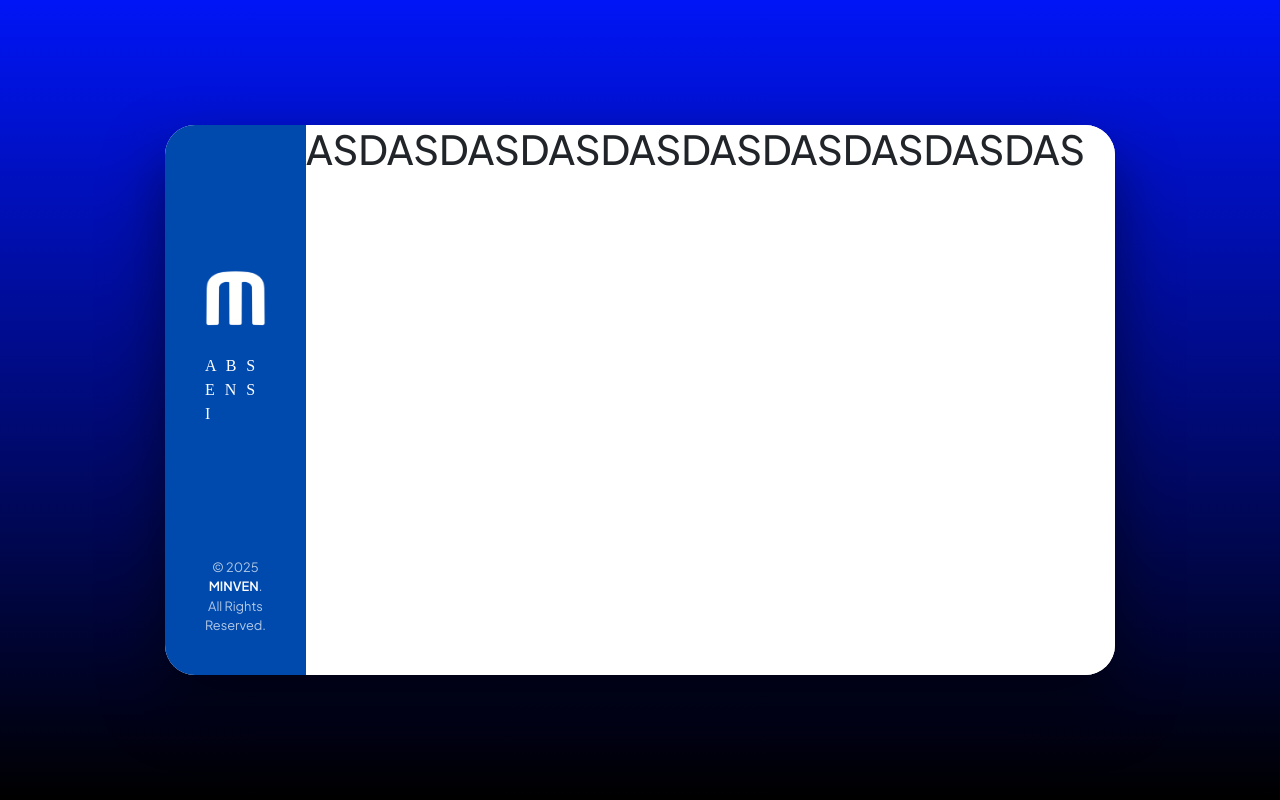
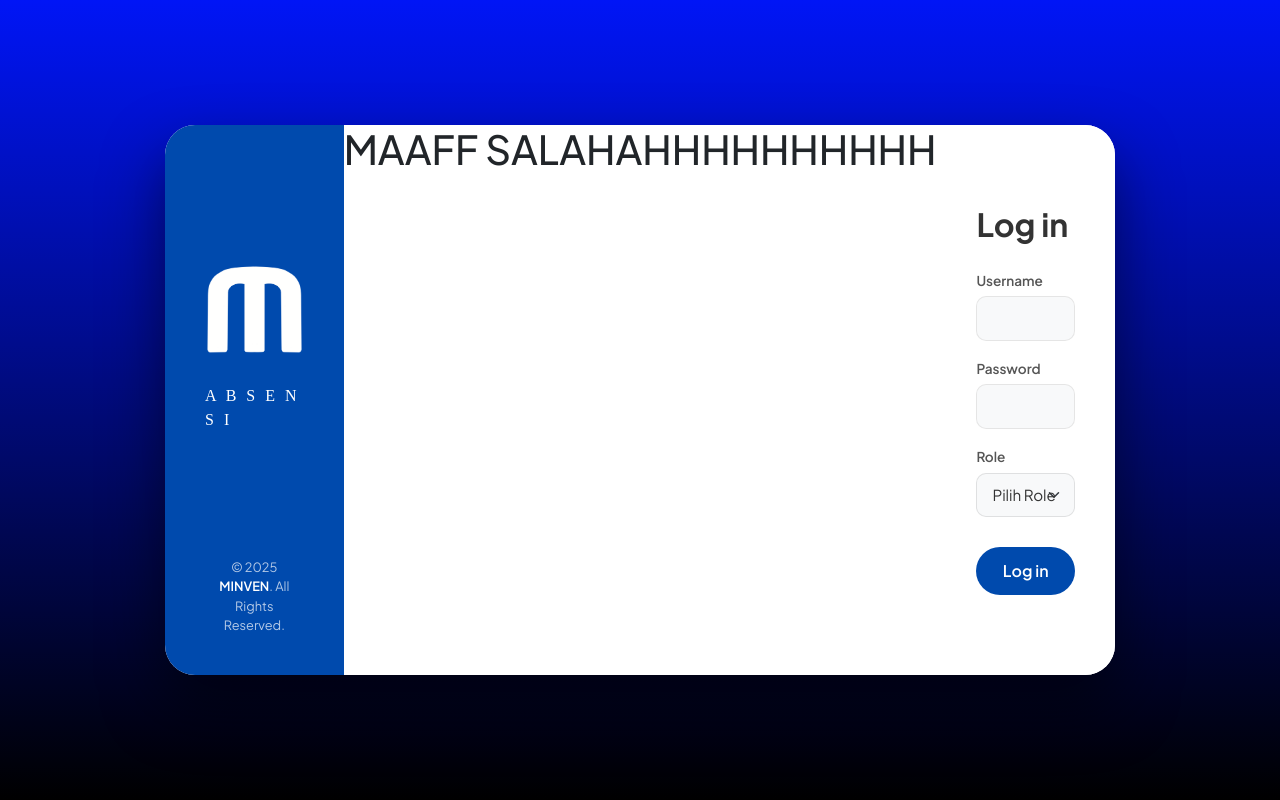
Before and after one commit to SanoManjiro17/test_repo, a PHP site: page /login.php in a window 1280 px wide. Run offline with PHP 8.4, Linux system fonts and the light colour scheme; data comes from the database, SQL or seed files in the repository.

Commit message:
FIXING KETUA

```diff
--- a/login.php
+++ b/login.php
@@ -257,7 +257,7 @@ if ($_SERVER['REQUEST_METHOD'] === 'POST') {
             </div>
         </div>
 
-        <h1>ASDASDASDASDASDASDASDASDASDAS</h1>
+        <h1>MAAFF SALAHAHHHHHHHHHH</h1>
 
         <div class="login-right">
             <h2>Log in</h2>
```
